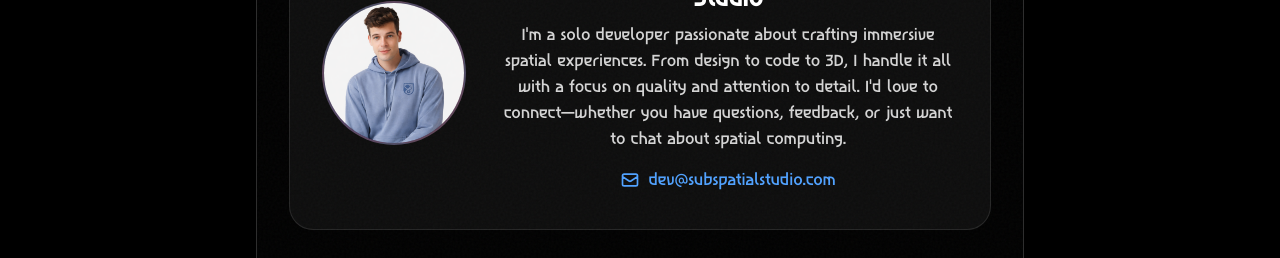
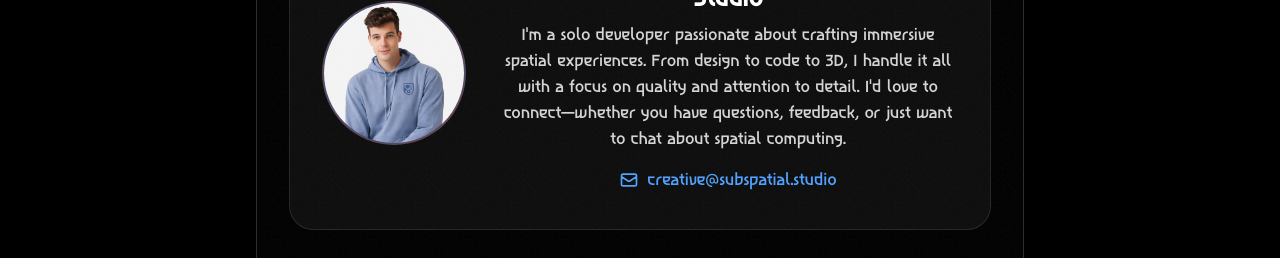
Before and after one commit to Dyerrate/sss-site, a Next.js app: page /about in a window 1280 px wide. Shown: the part 1610-1868 px from the top of the page. Built offline with nearby package versions, Linux system fonts and the light colour scheme.

Commit message:
Updating contact email

```diff
--- a/src/app/about/page.tsx
+++ b/src/app/about/page.tsx
@@ -116,13 +116,13 @@ export default function AboutPage() {
                   questions, feedback, or just want to chat about spatial computing.
                 </p>
                 <a
-                  href="mailto:dev@subspatialstudio.com"
+                  href="mailto:creative@subspatial.studio"
                   className="inline-flex items-center gap-2 text-blue-400 hover:text-blue-300 transition-colors duration-200 font-medium"
                 >
                   <svg className="w-5 h-5" fill="none" stroke="currentColor" viewBox="0 0 24 24">
                     <path strokeLinecap="round" strokeLinejoin="round" strokeWidth={2} d="M3 8l7.89 5.26a2 2 0 002.22 0L21 8M5 19h14a2 2 0 002-2V7a2 2 0 00-2-2H5a2 2 0 00-2 2v10a2 2 0 002 2z" />
                   </svg>
-                  dev@subspatialstudio.com
+                  creative@subspatial.studio
                 </a>
               </div>
             </div>
```
